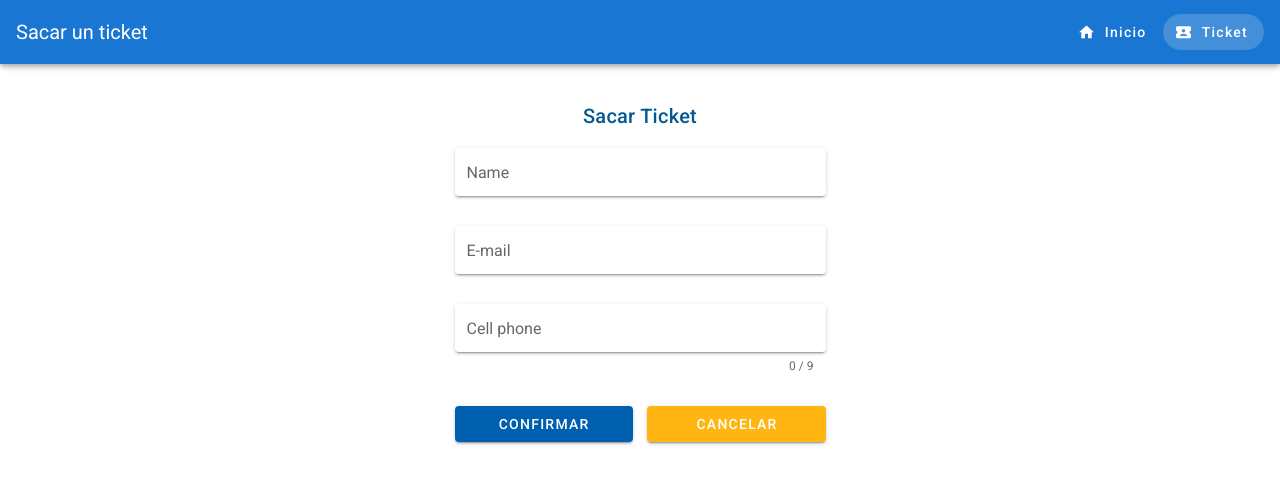
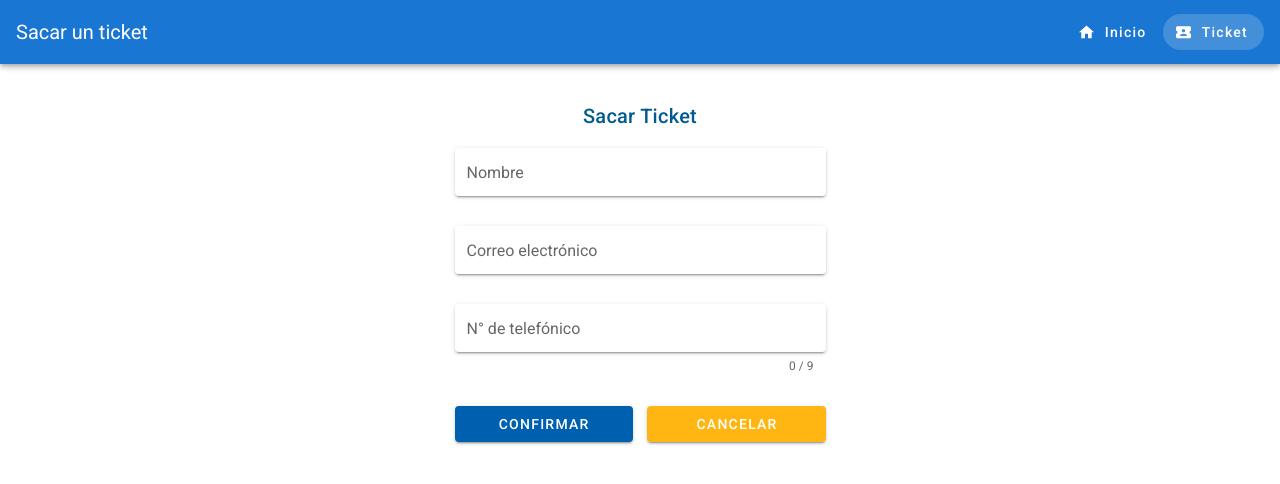
Before and after one commit to JavCho23/colasvirtuales, a Vue app: page /ticket in a window 1280 px wide. Shown: the top 484 px of the page. Built offline with nearby package versions, Linux system fonts and the light colour scheme.

Commit message:
RegTicket: Basic refactoring

```diff
--- a/src/components/RegTicket.vue
+++ b/src/components/RegTicket.vue
@@ -3,27 +3,24 @@
     <v-card-title class="text d-flex justify-center" v-text="title" />
     <v-card-text class="px-0 pb-6">
       <v-text-field
-      solo
+        solo
         v-model="name"
-        label="Name"
-        color="#015a90"
         :rules="[rules.required]"
+        label="Nombre"
       ></v-text-field>
 
       <v-text-field
-      solo
-        color="#015a90"
+        solo
         v-model="email"
         :rules="[rules.required, rules.email]"
-        label="E-mail"
+        label="Correo electrónico"
       ></v-text-field>
 
       <v-text-field
-      solo
+        solo
         v-model="number"
-        label="Cell phone"
-        color="#015a90"
         :rules="[rules.required, rules.counter]"
+        label="N° de telefónico"
         counter
         maxlength="9"
       ></v-text-field>
@@ -34,7 +31,7 @@
         Confirmar
       </v-btn>
       <v-spacer></v-spacer>
-      <v-btn color="#ffb612" width="48%" dark>
+      <v-btn color="#ffb612" width="48%" dark @click="cancelar()">
         Cancelar
       </v-btn>
     </v-card-actions>
@@ -56,7 +53,7 @@ export default {
       valid: true,
 
       rules: {
-        required: (value) => !!value || "Required.",
+        required: (value) => !!value || "Obligatorio",
         counter: (value) => value.length <= 9 || "9 números",
         email: (value) => {
           const pattern = /^(([^<>()[\]\\.,;:\s@"]+(\.[^<>()[\]\\.,;:\s@"]+)*)|(".+"))@((\[[0-9]{1,3}\.[0-9]{1,3}\.[0-9]{1,3}\.[0-9]{1,3}])|(([a-zA-Z\-0-9]+\.)+[a-zA-Z]{2,}))$/;
@@ -72,7 +69,14 @@ export default {
     },
   },
 
-  methods: {},
+  methods: {
+    cancelar() {
+      this.name = "";
+      this.email = "";
+      this.number = "";
+      this.rules.required = false;
+    },
+  },
 };
 </script>
 
```
